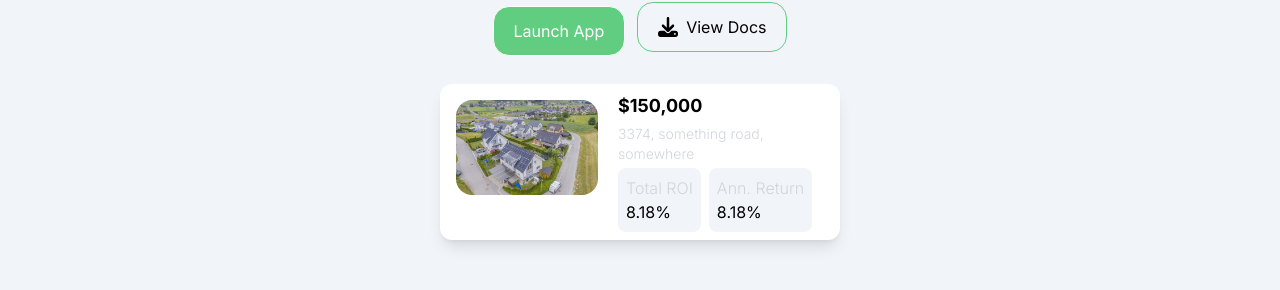
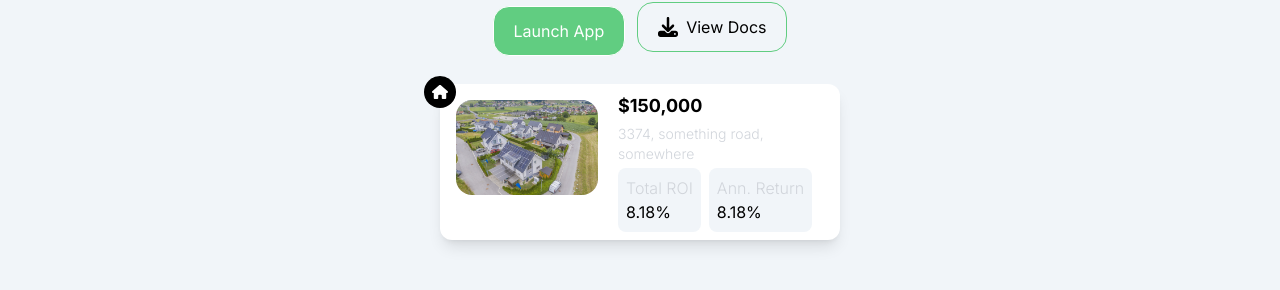
Before and after one commit to adamsdavee/RWA-DeFi, a Next.js app in the folder frontend/: page / in a window 1280 px wide. Shown: the part 431-721 px from the top of the page. Built offline with nearby package versions, Linux system fonts and the light colour scheme.

Commit message:
Add icons

```diff
--- a/frontend/src/components/RealEstateCard.jsx
+++ b/frontend/src/components/RealEstateCard.jsx
@@ -1,13 +1,14 @@
 import React from "react";
 import Image from "next/image";
-
+import { FaHouse } from "react-icons/fa6";
 
 const RealEstateCard = () => {
-
 	return (
-
-    // Can convert to dynamic component as needed in the future
-		<div className="rounded-xl bg-white shadow-lg flex flex-row gap-3 w-[400px] p-2 m-2">
+		// Can convert to dynamic component as needed in the future
+		<div className="rounded-xl bg-white shadow-lg flex flex-row gap-3 w-[400px] p-2 m-2 relative">
+			<div className="absolute bg-black p-2 rounded-full -top-2 -left-4">
+				<FaHouse className=" text-white bg-black" />
+			</div>
 			<div className="rounded-xl p-2">
 				<Image
 					src={"/assets/sampleimg.jpg"}
@@ -27,9 +28,9 @@ const RealEstateCard = () => {
 						<div>8.18%</div>
 					</div>
 					<div className="bg-slate-100 rounded-lg p-2">
-            <p className="font-light text-gray-300">Ann. Return</p>
-            <div>8.18%</div>
-          </div>
+						<p className="font-light text-gray-300">Ann. Return</p>
+						<div>8.18%</div>
+					</div>
 				</div>
 			</div>
 		</div>
```
